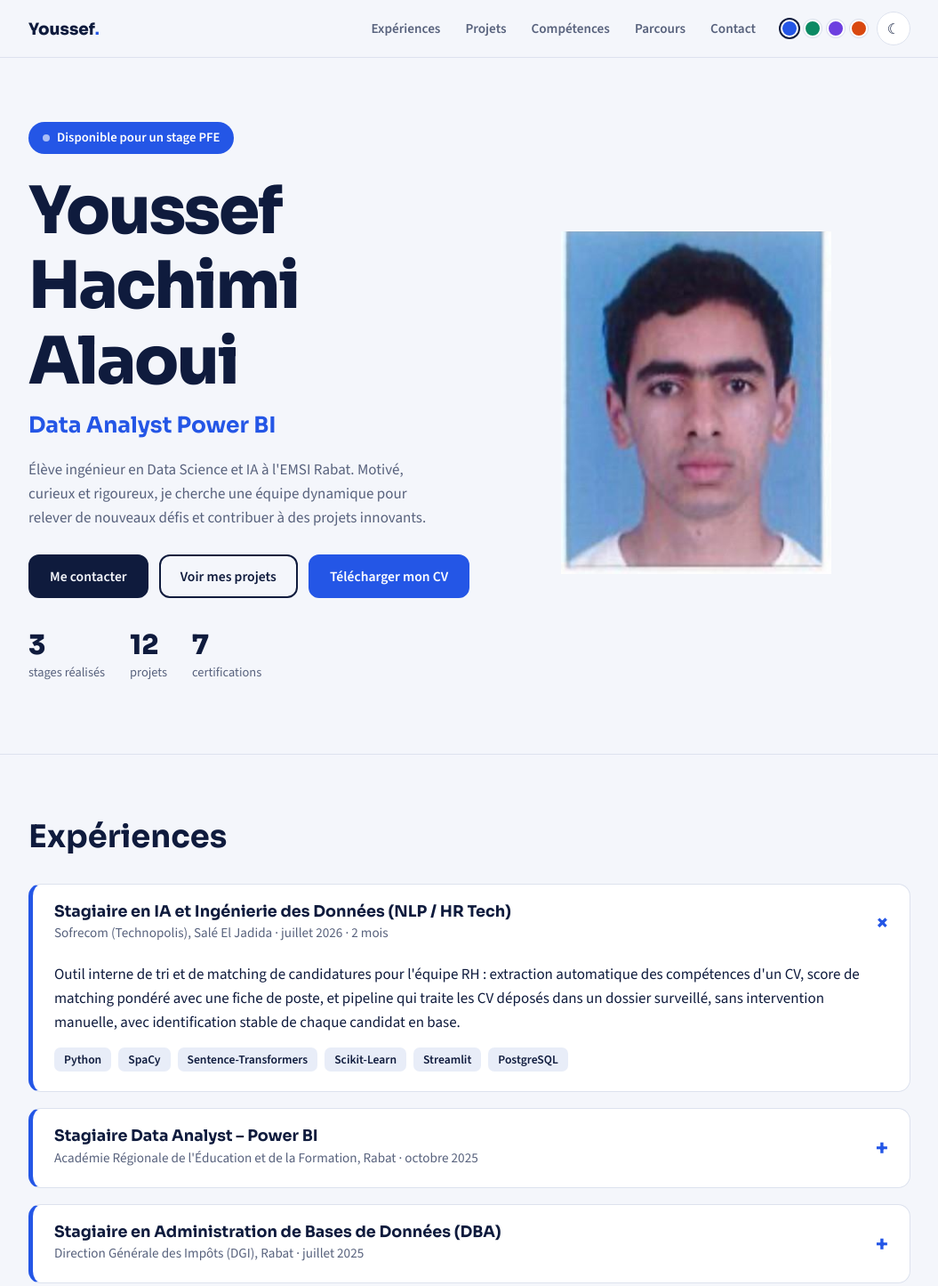
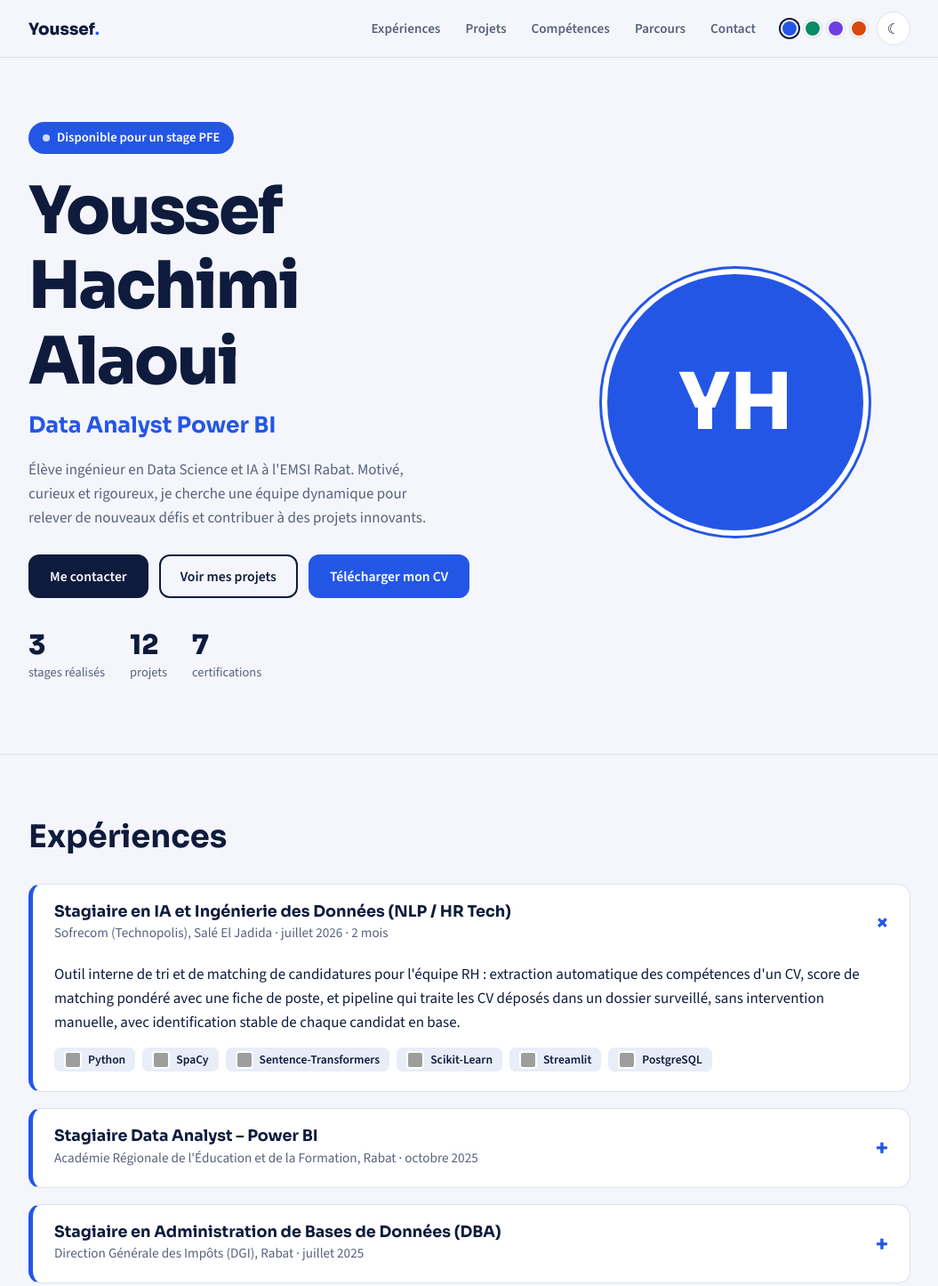
Before and after one commit to Youssef12341234/youssef12341234.github.io, a plain HTML site: page index.html in a window 1280 px wide. Shown: the top 1445 px of the page at 89% size, without its empty margins (112-1167 px from the left). Drawn offline with nearby package versions, Linux system fonts and the light colour scheme; grey boxes are pictures that could not be loaded.

Commit message:
Ajouter les logos des technologies

```diff
--- a/index.html
+++ b/index.html
@@ -125,6 +125,8 @@ footer{padding:28px 0;border-top:1px solid var(--line);color:var(--muted);font-s
 #top{position:fixed;right:20px;bottom:20px;width:46px;height:46px;border-radius:50%;border:0;background:var(--ac);color:var(--ac-ink);font-size:1.2rem;cursor:pointer;opacity:0;pointer-events:none;transition:opacity .2s}
 #top.show{opacity:1;pointer-events:auto}
 @media(prefers-reduced-motion:reduce){*{animation:none!important;transition:none!important;scroll-behavior:auto!important}}
+.tag{display:inline-flex;align-items:center;gap:7px}
+.tag img{width:16px;height:16px;box-sizing:content-box;background:#fff;border-radius:4px;padding:2px}
 </style>
 </head>
 <body>
@@ -172,7 +174,8 @@ footer{padding:28px 0;border-top:1px solid var(--line);color:var(--muted);font-s
       </div>
     </div>
     <!-- Pour ajouter ta photo : remplace le contenu de .avatar par <img src="photo.jpg" alt="Youssef Hachimi Alaoui"> -->
- <img src="photo.png" alt="Youssef Hachimi Alaoui">
+    <div class="avatar" aria-label="Photo de profil">YH</div>
+  </div>
 </section>
 
 <section id="experiences">
@@ -358,7 +361,7 @@ $$('.f').forEach(b=>b.onclick=()=>{
 /* Compétences par onglets */
 const skills={
  'Data & Analyse':['Python','SQL / PL-SQL','pandas','NumPy','Jupyter / Google Colab','Nettoyage de données','Exploration de données','Modélisation de données'],
- 'Machine Learning & IA':['Machine learning','Scikit-Learn','NLP','SpaCy','Sentence-Transformers','Embeddings','Systèmes RAG','LangGraph'],
+ 'Machine Learning & IA':['Machine learning','Scikit-Learn','TensorFlow','NLP','SpaCy','Sentence-Transformers','Embeddings','Systèmes RAG','LangGraph'],
  'BI & Visualisation':['Power BI','Tableaux de bord interactifs','Indicateurs de performance (KPI)','Streamlit','Visualisation avec Python'],
  'Bases de données':['Oracle','PostgreSQL','SQL Server','MySQL','MongoDB','Redis','Neo4j','Cassandra'],
  'Outils & déploiement':['Git / GitHub','Linux / Unix','Hugging Face Spaces','n8n (automatisation)','API REST','Virtualisation / cloud','Oracle Cloud (OCI AI Foundations)'],
@@ -389,6 +392,23 @@ addEventListener('scroll',()=>{
   $('#top').classList.toggle('show',scrollY>600);
 },{passive:true});
 $('#top').onclick=()=>scrollTo({top:0});
+
+/* Logos des technologies */
+const ICONS={'Python':'python','pandas':'pandas','NumPy':'numpy','Jupyter / Google Colab':'jupyter','Jupyter':'jupyter','Scikit-Learn':'scikitlearn','TensorFlow':'tensorflow','SpaCy':'spacy','Sentence-Transformers':'huggingface','LangGraph':'langchain','Power BI':'powerbi','Streamlit':'streamlit','Oracle':'oracle','PostgreSQL':'postgresql','SQL Server':'microsoftsqlserver','MySQL':'mysql','MongoDB':'mongodb','Redis':'redis','Neo4j':'neo4j','Cassandra':'apachecassandra','Git / GitHub':'git','Linux / Unix':'linux','Hugging Face Spaces':'huggingface','n8n (automatisation)':'n8n','Oracle Cloud (OCI AI Foundations)':'oracle','Java':'openjdk','C / C++':'cplusplus','C#':'csharp','JavaScript':'javascript','TypeScript':'typescript','PHP':'php','React':'react','Node.js':'nodedotjs','Django':'django','Laravel':'laravel','ASP.NET Core MVC':'dotnet'};
+function addIcons(){
+  $$('.tag').forEach(t=>{
+    if(t.querySelector('img'))return;
+    const slug=ICONS[t.textContent.trim()];
+    if(!slug)return;
+    const img=document.createElement('img');
+    img.src='https://cdn.simpleicons.org/'+slug;
+    img.alt='';img.loading='lazy';
+    img.onerror=()=>img.remove();
+    t.prepend(img);
+  });
+}
+addIcons();
+
 </script>
 </body>
 </html>
```
